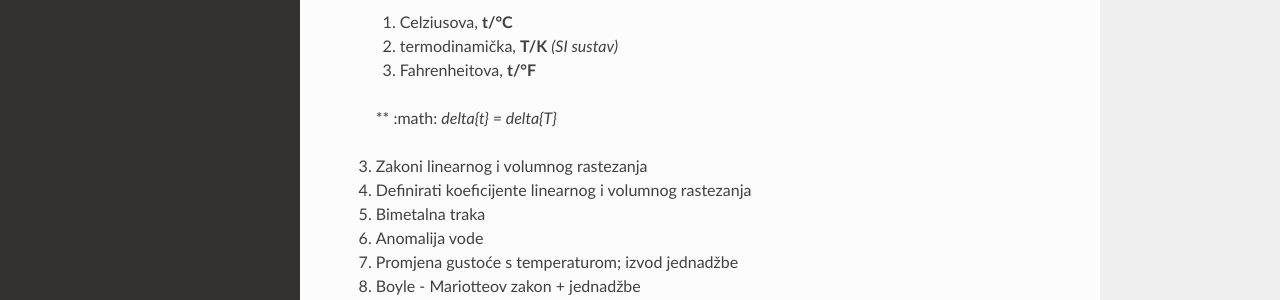
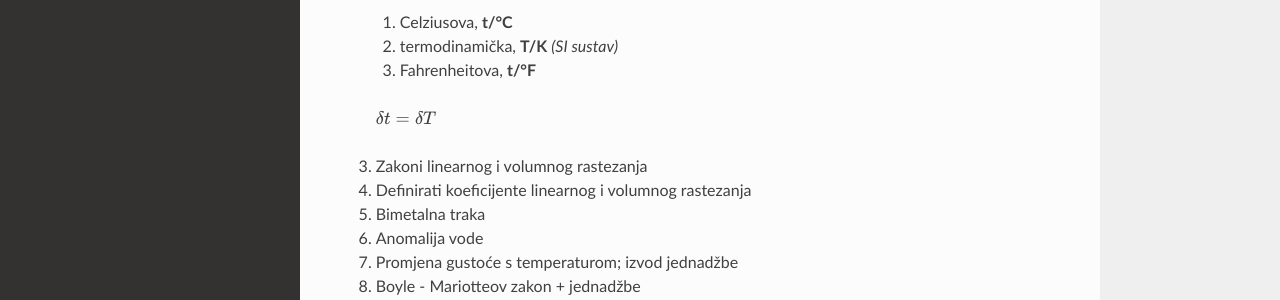
Before and after one commit to recycleTheC/tsrb-h_razred, a Sphinx documentation site: the page built from source/2_razred/fizika/toplina.rst, in a window 1280 px wide and 900 px high. Shown: the part 414-714 px from the top of the window. Built offline with Sphinx 7.4.7 and the Read the Docs theme 2.0.0, drawn with Linux system fonts in a browser that asks for light colours.

Commit message:
Dodavanje odgovora

```diff
--- a/source/2_razred/fizika/toplina.rst
+++ b/source/2_razred/fizika/toplina.rst
@@ -17,7 +17,7 @@ Toplina i termodinamika
   2) termodinamička, **T/K** *(SI sustav)*
   3) Fahrenheitova, **t/°F**
 
-  ** :math: `\delta{t} = \delta{T}`
+  :math:`\delta{t} = \delta{T}`
 
 3. Zakoni linearnog i volumnog rastezanja
 4. Definirati koeficijente linearnog i volumnog rastezanja
```
